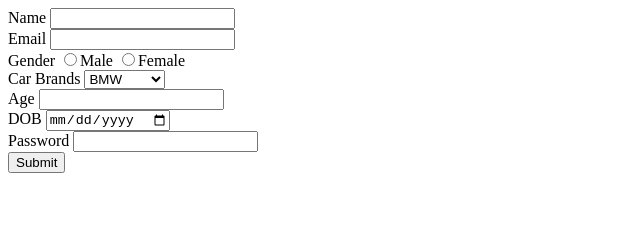
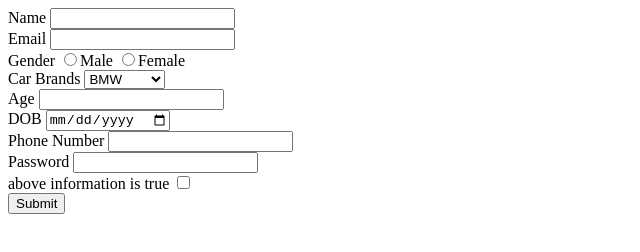
Before and after one commit to acciojob/signup-form-car-manishjaunjalkar, a website: page main.html in a window 1280 px wide. Shown: the whole page, without its empty margins (0-640 px from the left). Drawn offline with Linux system fonts and the light colour scheme.

Commit message:
created a submission

```diff
--- a/main.html
+++ b/main.html
@@ -38,12 +38,24 @@
 			<input type="date" id="dob" required>
 		</div>
 		<div>
+			<label for="mob-number">Phone Number</label>
+			<input type="number" id="mob-number"  required>
+		</div>
+
+		<div>
 			<label for="password">Password</label>
 			<input type="password" id="password" required>
 		</div>
+		<div>
+		<label for="checkbox">above information is true</label>
+		<input type="checkbox" id="checkbox" required>
+		</div>
 
 		<button type="submit">Submit</button>
+
+
 	</form>
+
 
     <script type="text/javascript" src="./script.js">
 </script>
```
